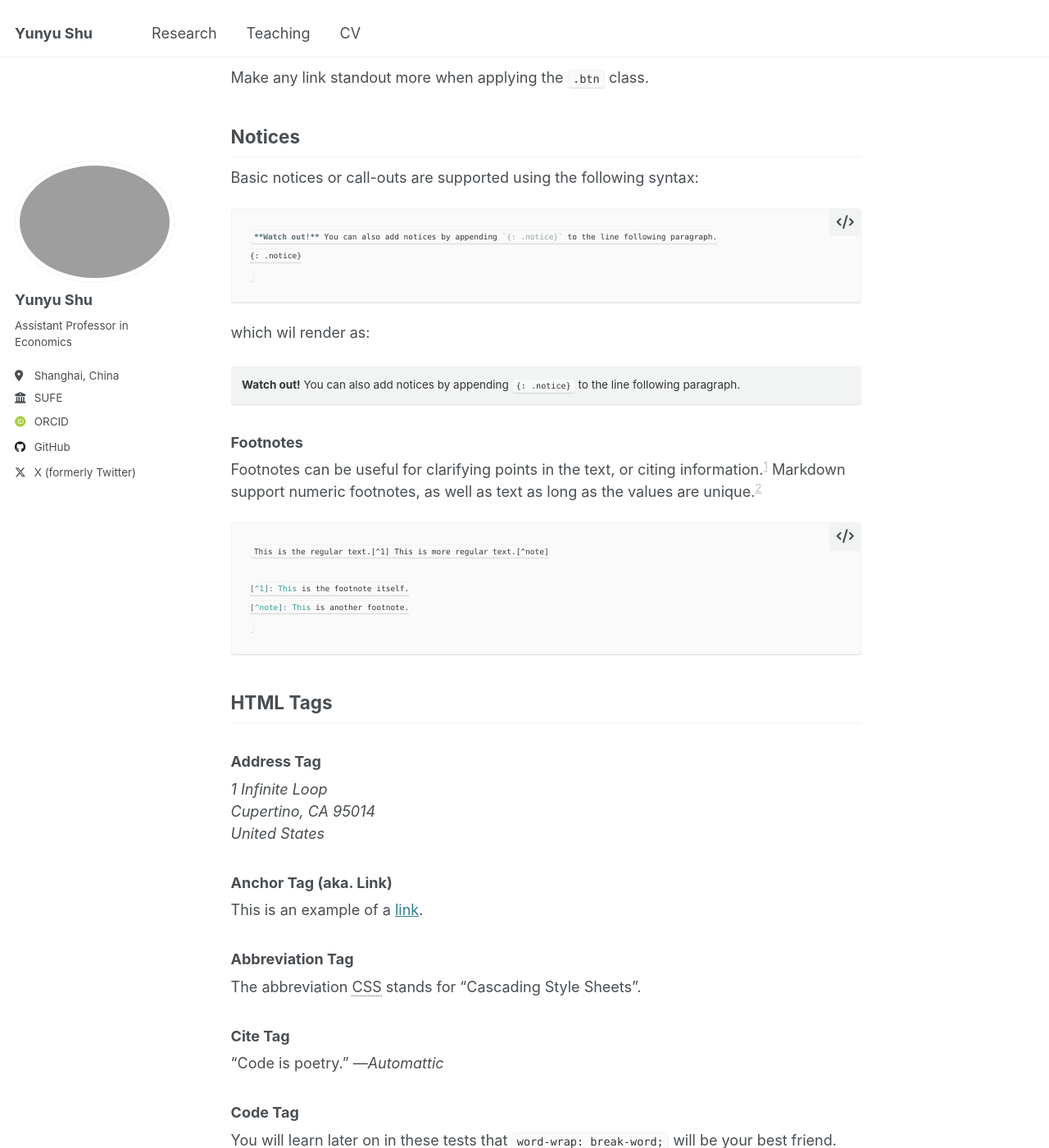
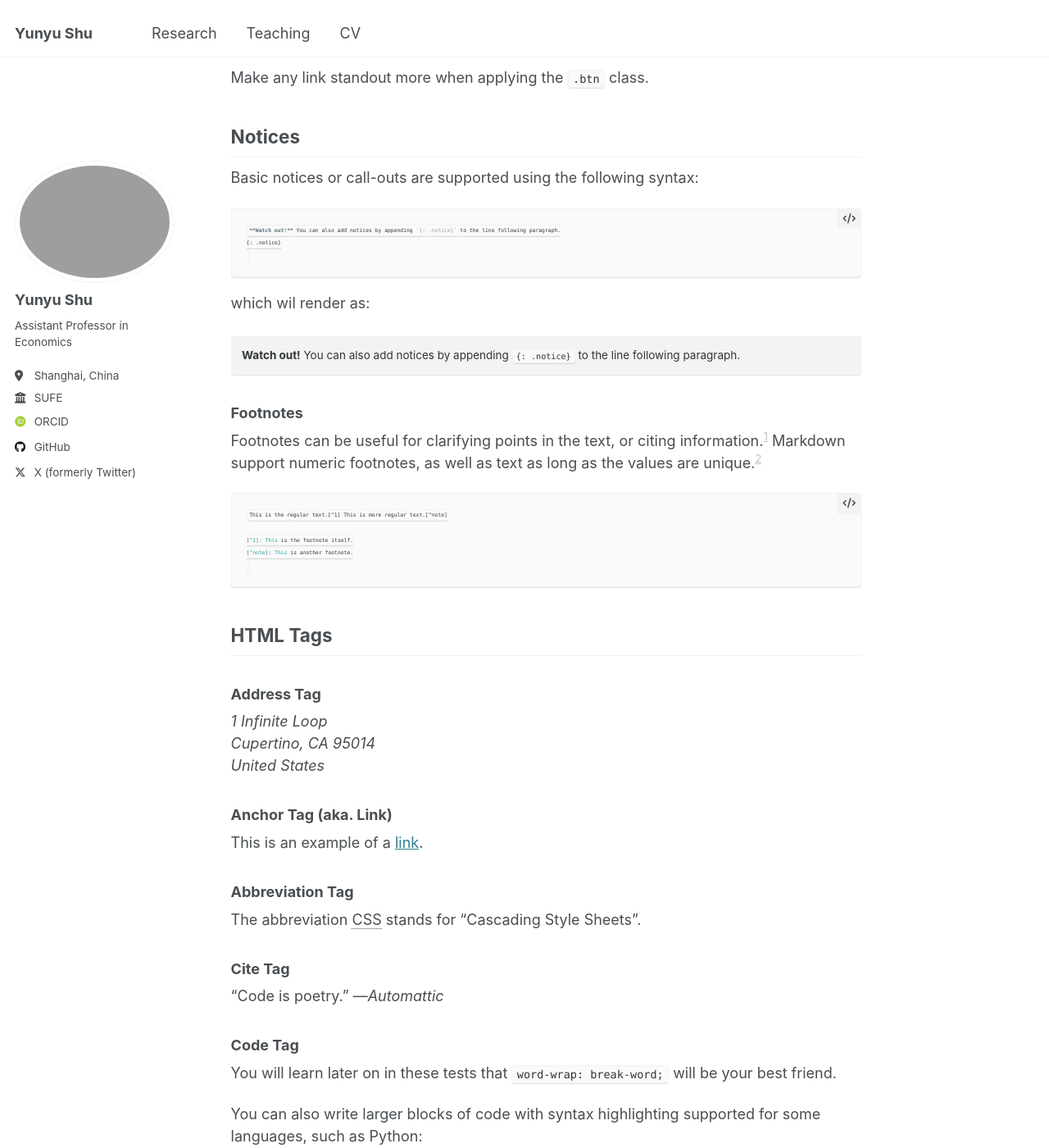
Before and after one commit to shirleyshu0503/shirleyshu0503.github.io, a Jekyll site: the page built from _pages/markdown.md, in a window 1280 px wide and 1400 px high, scrolled down 4562 px. Shown: the whole window at 82% size. Built offline with Jekyll 4.4.1, drawn with Linux system fonts in a browser that asks for light colours; emoji names are drawn with the system emoji font; some web fonts are replaced.

Commit message:
Update intro

```diff
--- a/_sass/_syntax.scss
+++ b/_sass/_syntax.scss
@@ -10,7 +10,7 @@ div.highlighter-rouge, figure.highlight {
   border-radius: $border-radius;
   background-color: var(--global-code-background-color);
   box-shadow: $box-shadow;
-  font-size: $type-size-4;
+  font-size: $type-size-5;
 
   &:before {
     position: absolute;
@@ -20,7 +20,7 @@ div.highlighter-rouge, figure.highlight {
     background-color: mix(#fff, #7a8288, 90%);
     content: "\f121";
     font-family: "Font Awesome 6 Free" !important;
-    font-size: $type-size-6;
+    font-size: $type-size-7;
     line-height: 1;
     text-transform: none;
     speak: none;
@@ -29,7 +29,7 @@ div.highlighter-rouge, figure.highlight {
   .highlight {
     margin: 0;
     font-family: $monospace;
-    font-size: $type-size-6;
+    font-size: $type-size-7;
     line-height: 1.8;
   }
 }
```
Also changed, not shown: _pages/about.md (+2 -2 lines).
